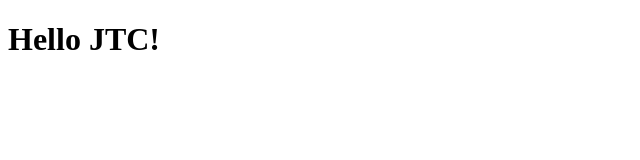
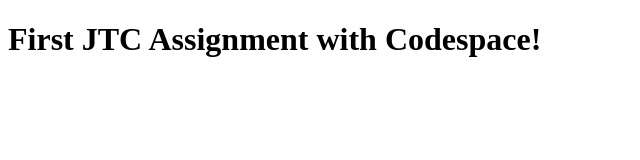
Before and after one commit to devkthines/onramp-intro, a plain HTML site: page index.html in a window 1280 px wide. Shown: the whole page, without its empty margins (0-640 px from the left). Drawn offline with Linux system fonts and the light colour scheme.

Commit message:
first jtc codespace assignment

```diff
--- a/index.html
+++ b/index.html
@@ -3,9 +3,9 @@
 <head>
     <meta charset="UTF-8">
     <meta name="viewport" content="width=device-width, initial-scale=1.0">
-    <title>Github Starter</title>
+    <title>On-Ramp Intro</title>
 </head>
 <body>
-    <h1>Hello JTC!</h1>
+    <h1>First JTC Assignment with Codespace!</h1>
 </body>
 </html>
```
Also changed, not shown: 1 other file.
